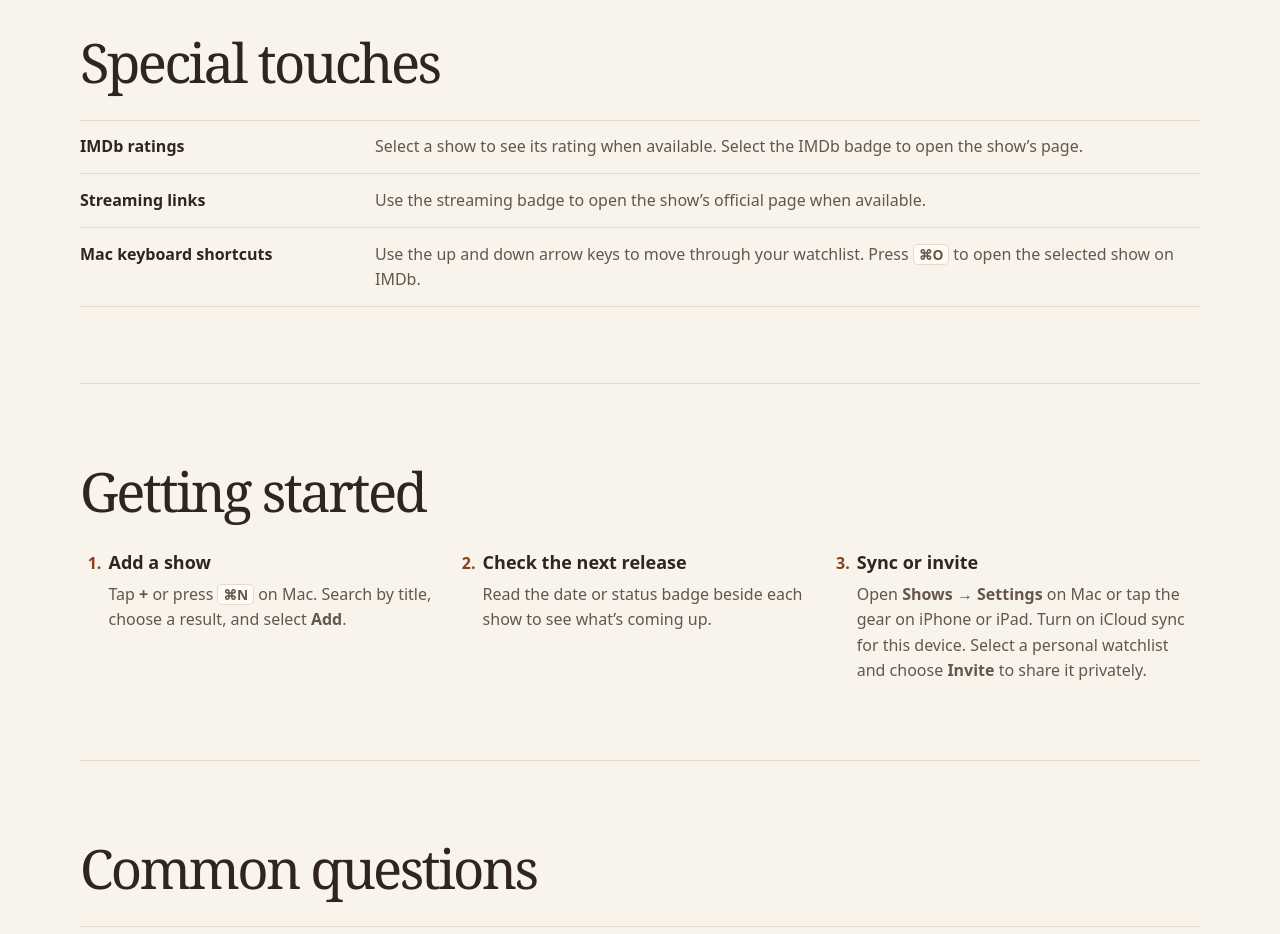
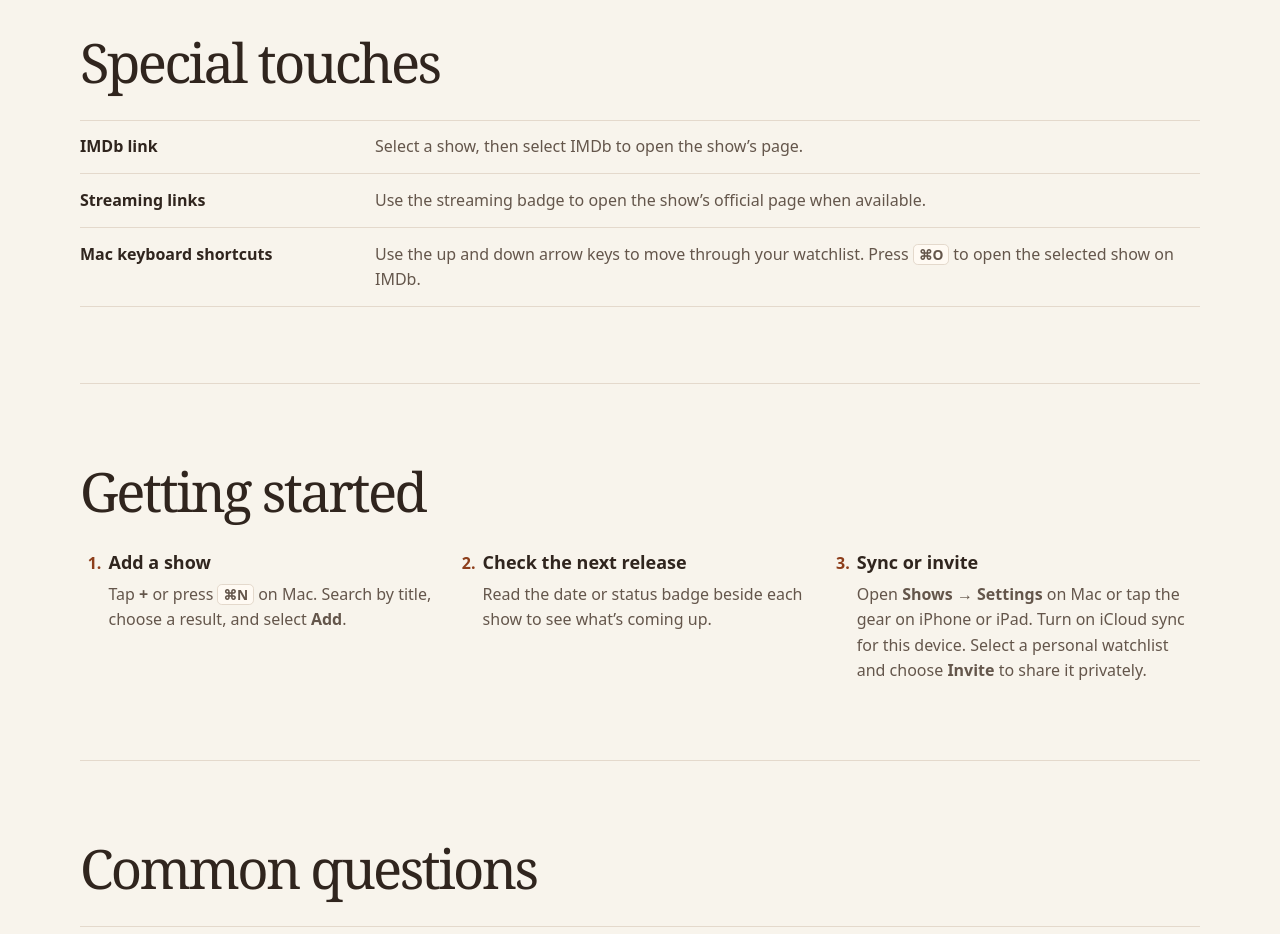
Before and after one commit to urosk/shows-support, a plain HTML site: page index.html in a window 1280 px wide. Shown: the part 1120-2054 px from the top of the page. Drawn offline with Linux system fonts and the light colour scheme.

Commit message:
Describe IMDb as a link

```diff
--- a/index.html
+++ b/index.html
@@ -86,8 +86,8 @@
         <h2 id="touches-title">Special touches</h2>
         <dl class="touches">
           <div>
-            <dt>IMDb ratings</dt>
-            <dd>Select a show to see its rating when available. Select the IMDb badge to open the show’s page.</dd>
+            <dt>IMDb link</dt>
+            <dd>Select a show, then select IMDb to open the show’s page.</dd>
           </div>
           <div>
             <dt>Streaming links</dt>
```
